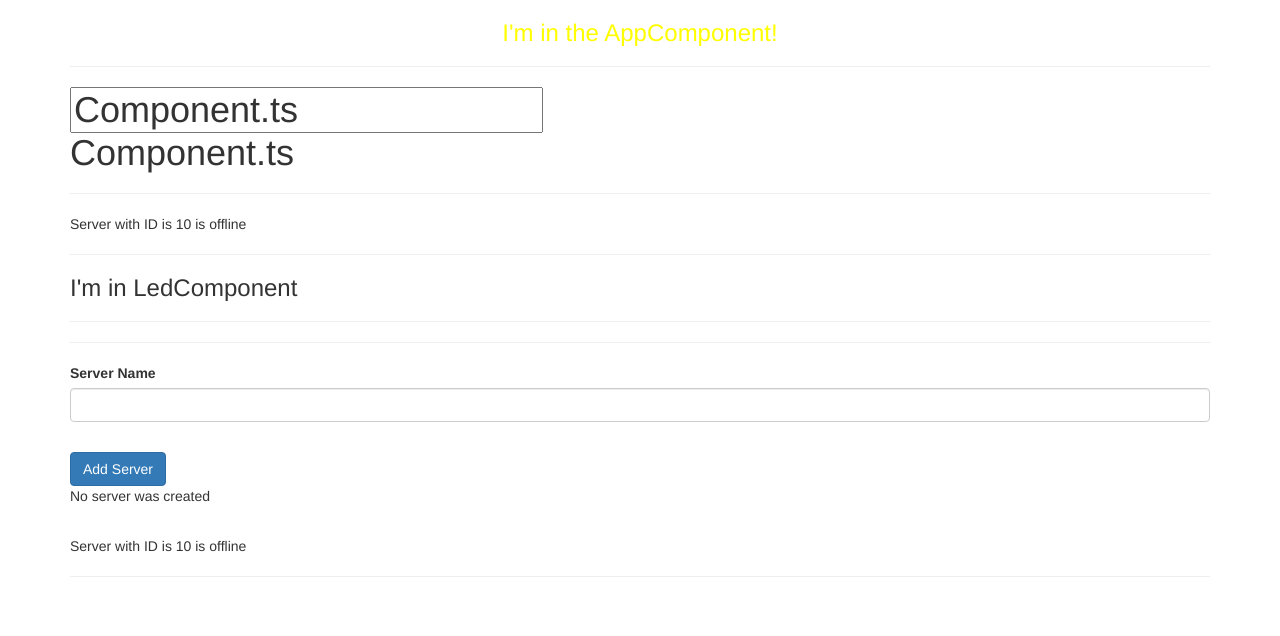
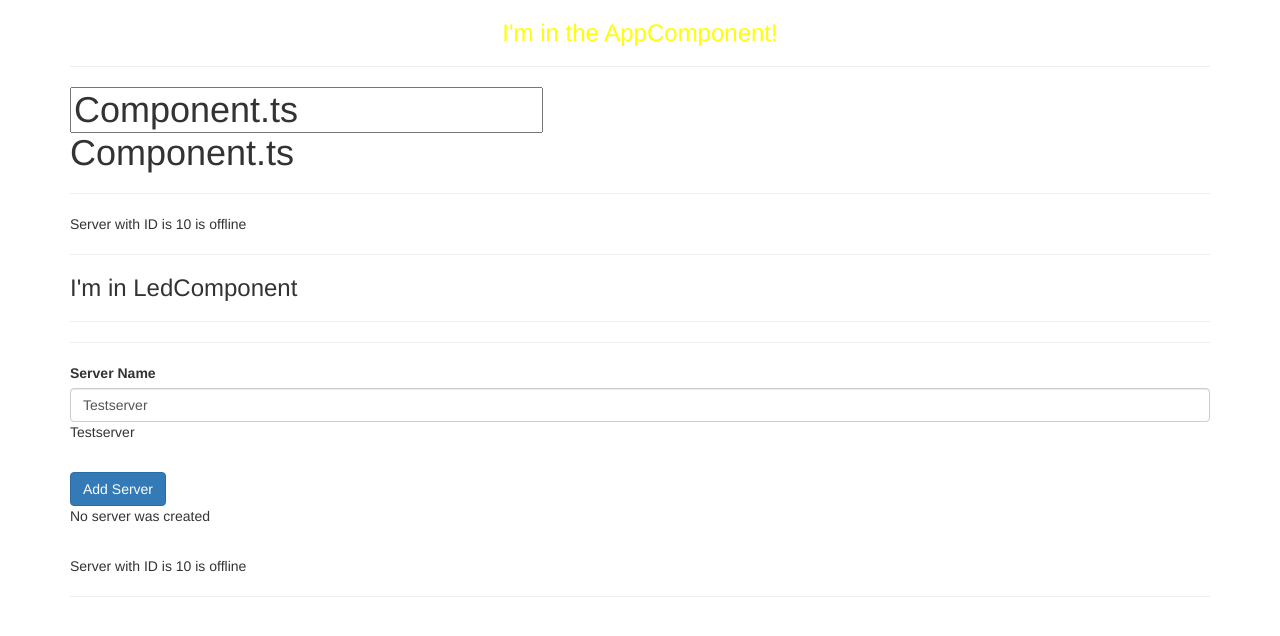
Before and after one commit to leszekdefratyka/first-app, an Angular app: page / in a window 1280 px wide. Shown: the top 636 px of the page. Built offline with nearby package versions, Linux system fonts and the light colour scheme.

Commit message:
Two Way Databinding

```diff
--- a/src/app/servers/servers.component.html
+++ b/src/app/servers/servers.component.html
@@ -1,9 +1,16 @@
 <hr>
 <label>Server Name</label>
-<input
+<!-- <input
    type="text"
    class="form-control"
-   (input)="onUpdateServerName($event)">
+   (input)="onUpdateServerName($event)"> -->
+
+   <input
+   type="text"
+   class="form-control"
+   [(ngModel)]='serverName'
+   >
+
    <!-- string interpolation to ouput server name -->
    <p>{{ serverName }}</p>
 
--- a/src/app/servers/servers.component.ts
+++ b/src/app/servers/servers.component.ts
@@ -11,6 +11,7 @@ import { Component, OnInit } from '@angular/core';
 export class ServersComponent implements OnInit {
   allowNewServer = false;
   serverCreationStatus = 'No server was created';
+  serverName = 'Testserver';
 
   constructor() {
     setTimeout(() => {
@@ -21,6 +22,7 @@ export class ServersComponent implements OnInit {
 
   ngOnInit() {
   }
+
   onCreateServer(){
     this.serverCreationStatus = 'Server was created!';
   }
```
